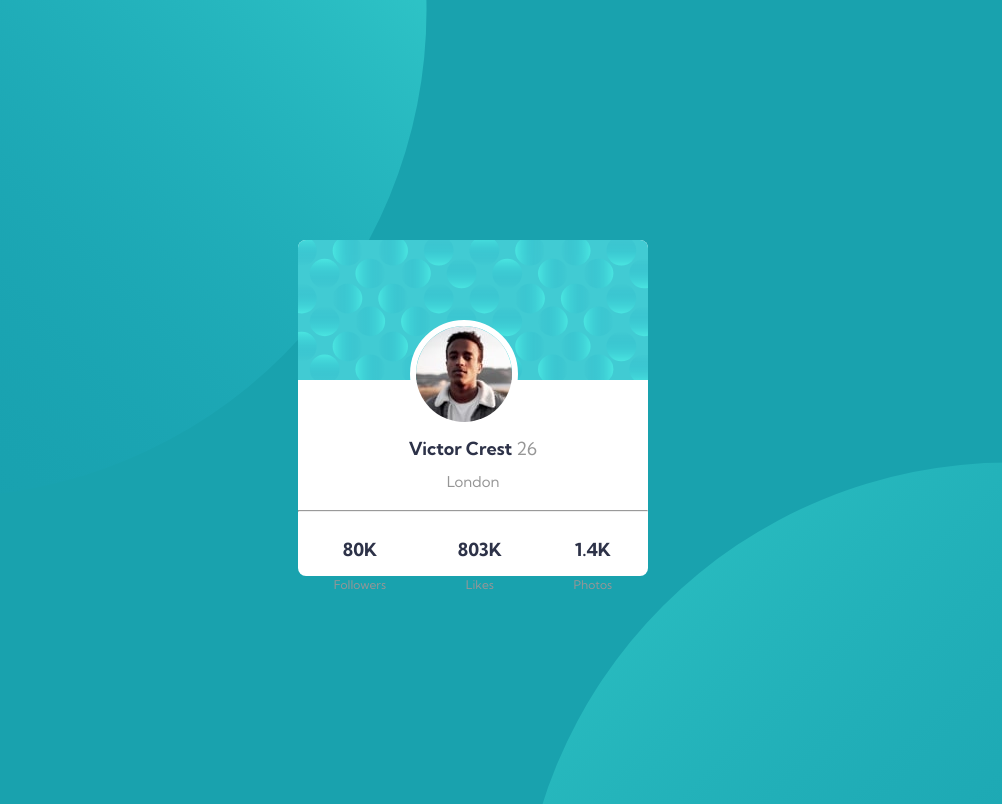
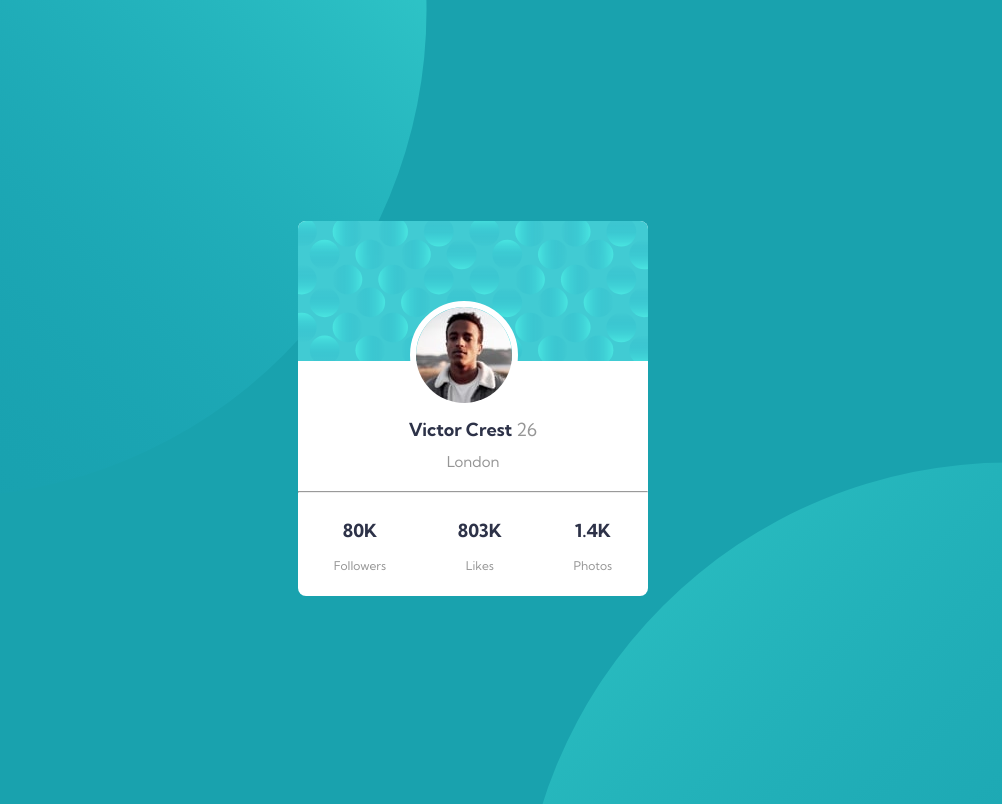
Before and after one commit to mooryx/profile-card-component-main, a plain HTML site: page index.html in a window 1280 px wide. Shown: the top 804 px of the page, without its empty margins (167-1169 px from the left). Drawn offline with Linux system fonts and the light colour scheme.

Commit message:
small change

```diff
--- a/styles.css
+++ b/styles.css
@@ -35,10 +35,11 @@ hr {
 }
 
 .container {
+  height: 375px;
   position: relative;
   flex-direction: column;
   background-color: white;
-  height: 21rem;
+
   border-radius: 8px;
 }
 
```
